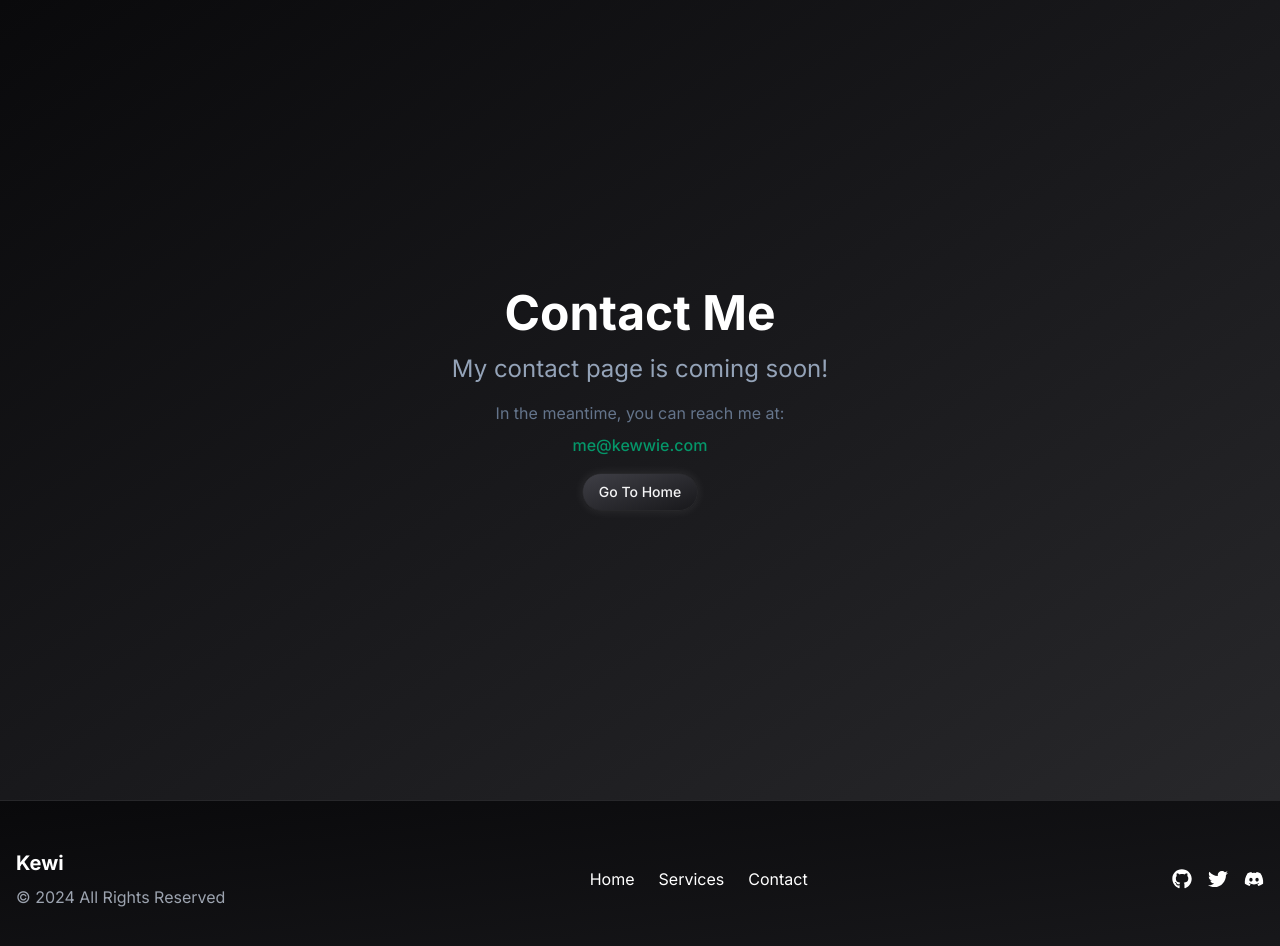
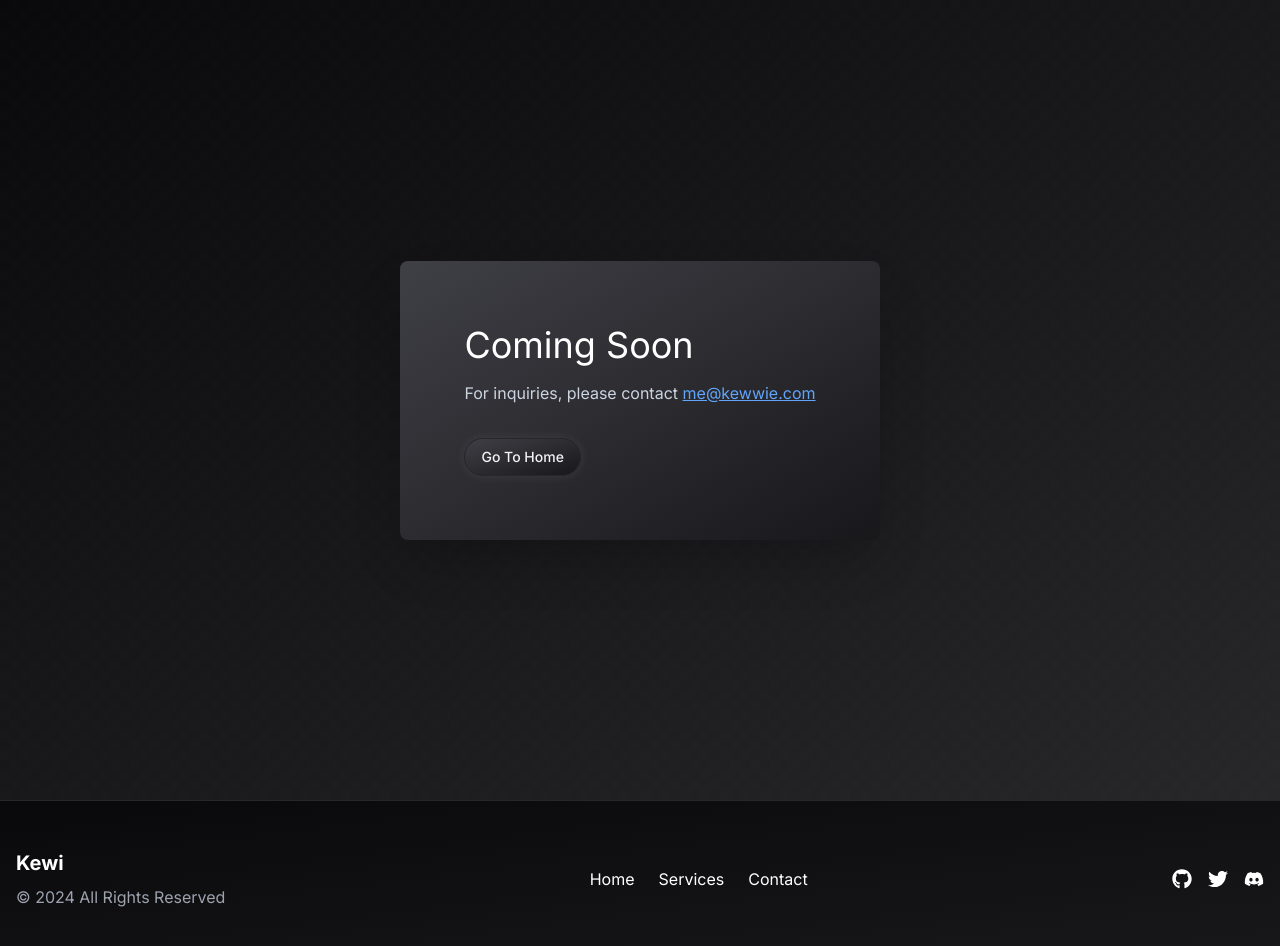
Before and after one commit to Kewwie/Website, a Next.js app: page /contact in a window 1280 px wide. Shown: the top 946 px of the page. Built offline with nearby package versions, Linux system fonts and the light colour scheme.

Commit message:
updated some stuff

```diff
--- a/app/contact/page.tsx
+++ b/app/contact/page.tsx
@@ -1,36 +1,109 @@
-import React from 'react';
+"use client";
+
+import React, { useState } from 'react';
 import Link from 'next/link';
-
 import ButtonStyle from "@/components/ui/button";
 
-import { EMAIL_ADDRESS } from "@/constants";
+export default function ContactPage() {
+    const [email, setEmail] = useState('');
+    const [topic, setTopic] = useState('');
+    const [message, setMessage] = useState('');
 
-export default function ContactPage() {
+    const handleSubmit = (e: React.FormEvent) => {
+        e.preventDefault();
+        // Implement your email submission logic here
+        console.log('Email:', email);
+        console.log('Topic:', topic);
+        console.log('Message:', message);
+
+        // Clear the form after submission (optional)
+        setEmail('');
+        setTopic('');
+        setMessage('');
+        alert("Your message has been sent!");
+    };
+
     return (
+
         <main className="min-h-screen flex flex-col items-center justify-center px-4">
-            <div className="text-center">
-                <h1 className="text-4xl md:text-5xl font-bold text-white mb-4">
+            <div className="fixed inset-0 flex items-center justify-center">
+                <div className="bg-gradient-to-br from-zinc-700 to-zinc-900 p-16 m-6 rounded-lg shadow-2xl text-white text-4xl transform transition-transform duration-500 hover:scale-105">
+                    <span className="block">Coming Soon</span>
+                    <p className="mt-4 text-base text-slate-300">
+                        For inquiries, please contact{" "}
+                        <Link href="mailto:me@kewwie.com" className="underline text-blue-400 hover:text-blue-300">
+                            me@kewwie.com
+                        </Link>
+                    </p>
+                    <div className="mt-6">
+                        <Link href="/">
+                            <ButtonStyle>
+                                Go To Home
+                            </ButtonStyle>
+                        </Link>
+                    </div>
+                </div>
+            </div>
+            <div className="hidden">
+                <h1 className="text-4xl font-bold text-white mb-6 text-center">
                     Contact Me
                 </h1>
-
-                <p className="text-xl md:text-2xl text-slate-400 mb-4 max-w-2xl">
-                    My contact page is coming soon!
-                </p>
-
-                <div className="mb-4">
-                    <p className="text-slate-500">
-                        In the meantime, you can reach me at:
-                    </p>
-                    <p className="text-emerald-600 font-medium mt-2">
-                        {EMAIL_ADDRESS}
-                    </p>
-                </div>
-
-                <Link href="/">
-                    <ButtonStyle>
-                        Go To Home
-                    </ButtonStyle>
-                </Link>
+                <form onSubmit={handleSubmit} className="space-y-4">
+                    <div>
+                        <label htmlFor="email" className="block text-slate-300 mb-2">
+                            Your Email
+                        </label>
+                        <input
+                            type="email"
+                            id="email"
+                            name="email"
+                            value={email}
+                            onChange={(e) => setEmail(e.target.value)}
+                            required
+                            className="w-full px-3 py-2 bg-gradient-to-br from-zinc-600 to-zinc-800 border border-zinc-700 rounded text-white focus:outline-none"
+                        />
+                    </div>
+                    <div>
+                        <label htmlFor="topic" className="block text-slate-300 mb-2">
+                            Topic
+                        </label>
+                        <input
+                            type="text"
+                            id="topic"
+                            name="topic"
+                            value={topic}
+                            onChange={(e) => setTopic(e.target.value)}
+                            required
+                            className="w-full px-3 py-2 bg-gradient-to-br from-zinc-600 to-zinc-800 border border-zinc-700 rounded text-white focus:outline-none"
+                        />
+                    </div>
+                    <div>
+                        <label htmlFor="message" className="block text-slate-300 mb-2">
+                            Message
+                        </label>
+                        <textarea
+                            id="message"
+                            name="message"
+                            value={message}
+                            onChange={(e) => setMessage(e.target.value)}
+                            required
+                            rows={6}
+                            className="w-full px-3 py-2 bg-gradient-to-br from-zinc-600 to-zinc-800 border border-zinc-700 rounded text-white focus:outline-none resize-none"
+                        />
+                    </div>
+                    <div className="flex items-center justify-between">
+                        <Link href="/">
+                            <ButtonStyle>
+                                Go To Home
+                            </ButtonStyle>
+                        </Link>
+                         <button type="submit">
+                            <ButtonStyle>
+                                Send Message
+                            </ButtonStyle>
+                        </button>
+                    </div>
+                </form>
             </div>
         </main>
     );
--- a/app/page.tsx
+++ b/app/page.tsx
@@ -38,7 +38,6 @@ export default function Portfolio() {
     return (
         <main className="container py-12 space-y-24">
             <section className="space-y-12">
-                {/* Hero with profile and social links */}
                 <div className="flex flex-col items-center justify-center py-12 text-center space-y-6">
                     <div className="relative w-32 h-32 rounded-full overflow-hidden border-4 border-zinc-700 glow">
                         <Image
@@ -94,7 +93,7 @@ export default function Portfolio() {
             </section>
             <section className="pt-16">
                 <div className="grid md:grid-cols-2 gap-12 items-start">
-                    <div>
+                    <div className="transform transition-transform duration-500 hover:scale-105">
                         <h2 className="text-3xl font-bold mb-10">
                             About Me
                         </h2>
@@ -115,9 +114,9 @@ export default function Portfolio() {
                     </div>
 
                     <div className="space-y-4">
-                        <h2 className="text-3xl font-bold mb-10">Tech Stack</h2>
+                        <h2 className="text-3xl font-bold mb-10 transform transition-transform duration-500 hover:scale-105">Tech Stack</h2>
 
-                        <div className="mt-6 p-4 rounded-lg bg-gradient-to-br from-zinc-800 to-zinc-900 border border-zinc-700 glow-sm">
+                        <div className="mt-6 p-4 rounded-lg bg-gradient-to-br from-zinc-800 to-zinc-900 border border-zinc-700 glow-sm transform transition-transform duration-500 hover:scale-105">
                             <h4 className="text-lg font-medium mb-2">Languages</h4>
                             <div className="flex flex-wrap gap-2">
                                 <Badge className="bg-gradient-to-br from-zinc-700 to-zinc-900 text-zinc-300">TypeScript</Badge>
@@ -127,7 +126,7 @@ export default function Portfolio() {
                             </div>
                         </div>
 
-                        <div className="p-4 rounded-lg bg-gradient-to-br from-zinc-800 to-zinc-900 border border-zinc-700 glow-sm">
+                        <div className="p-4 rounded-lg bg-gradient-to-br from-zinc-800 to-zinc-900 border border-zinc-700 glow-sm transform transition-transform duration-500 hover:scale-105">
                             <h4 className="text-lg font-medium mb-2">Databases</h4>
                             <div className="flex flex-wrap gap-2">
                                 <Badge className="bg-gradient-to-br from-zinc-700 to-zinc-900 text-zinc-300">SQLite</Badge>
@@ -137,7 +136,7 @@ export default function Portfolio() {
                             </div>
                         </div>
 
-                        <div className="p-4 rounded-lg bg-gradient-to-br from-zinc-800 to-zinc-900 border border-zinc-700 glow-sm">
+                        <div className="p-4 rounded-lg bg-gradient-to-br from-zinc-800 to-zinc-900 border border-zinc-700 glow-sm transform transition-transform duration-500 hover:scale-105">
                             <h4 className="text-lg font-medium mb-2">Tools & Platforms</h4>
                             <div className="flex flex-wrap gap-2">
                                 <Badge className="bg-gradient-to-br from-zinc-700 to-zinc-900 text-zinc-300">Docker</Badge>
@@ -149,7 +148,7 @@ export default function Portfolio() {
                 </div>
             </section>
 
-            <section id="projects" className="space-y-12">
+            <section id="projects" className="space-y-12 transform transition-transform duration-500 hover:scale-105">
                 <div className="text-center space-y-4">
                     <h2 className="text-3xl font-bold">GitHub Projects</h2>
                     <p className="text-zinc-400 max-w-2xl mx-auto">
```
